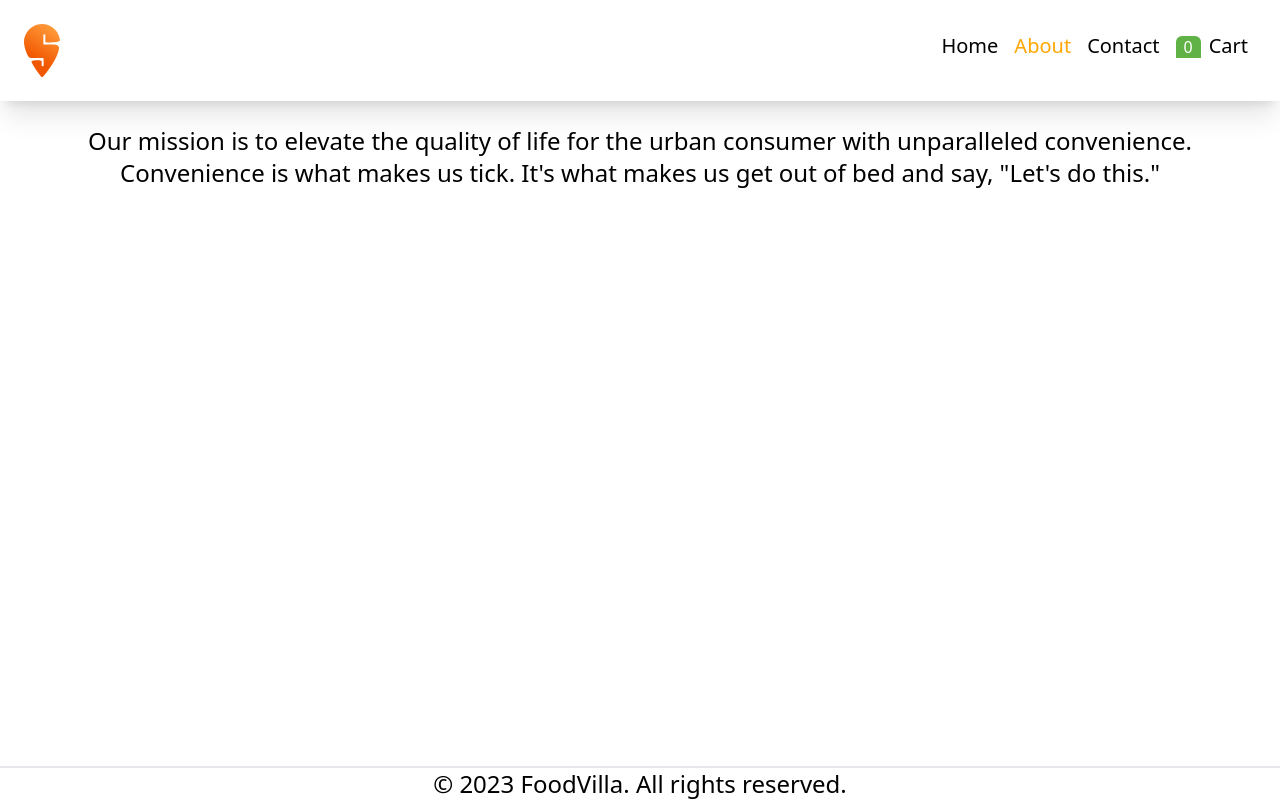
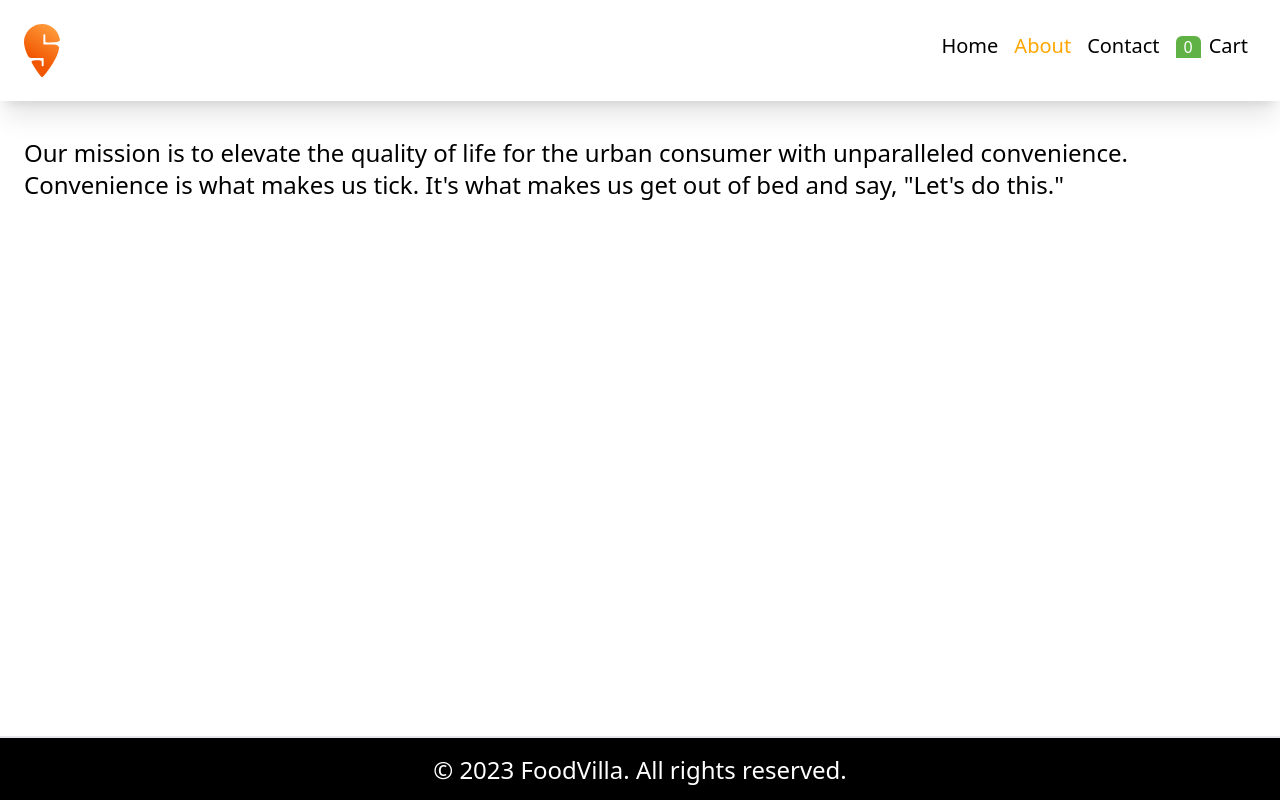
Before and after one commit to STRahul/foodvilla, a React (Vite) app: page /about in a window 1280 px wide. Built offline with nearby package versions, Linux system fonts and the light colour scheme.

Commit message:
fix cart

```diff
--- a/package.json
+++ b/package.json
@@ -14,7 +14,7 @@
     "react": "^18.2.0",
     "react-dom": "^18.2.0",
     "react-redux": "^8.1.3",
-    "react-router-dom": "^6.17.0"
+    "react-router-dom": "^6.22.0"
   },
   "devDependencies": {
     "parcel": "^2.10.0",
--- a/src/components/About.js
+++ b/src/components/About.js
@@ -1,7 +1,7 @@
 const About = () => {
   return (
-    <div className="max-w-[1280px]">
-      <p className="text-center text-2xl m-3 p-3 break-words">
+    <div className="max-w-[1280px] mx-auto my-3">
+      <p className="text-2xl m-3 p-3 break-words">
         Our mission is to elevate the quality of life for the urban consumer
         with unparalleled convenience. Convenience is what makes us tick. It's
         what makes us get out of bed and say, "Let's do this."
--- a/src/components/Cart.js
+++ b/src/components/Cart.js
@@ -1,6 +1,7 @@
 import { useSelector, useDispatch } from "react-redux";
 import { clearCart } from "../utils/CartSlice";
 import MenuItem from "./MenuItem";
+import { Link } from "react-router-dom";
 const Cart = () => {
   const cartItems = useSelector((store) => store.cart.cartItems);
   const dispatch = useDispatch();
@@ -18,7 +19,7 @@ const Cart = () => {
         <p className="text-xl p-2">
           You can go to home page to view more restaurants
         </p>
-        {/* <Link className="bg-[#ffa700] p-3 text-white text-xl rounded-md" to="/">See Restaurant near you</Link> */}
+        <Link className="bg-[#ffa700] p-3 text-white text-xl rounded-md" to="/">See Restaurant near you</Link>
       </div>
     );
   }
--- a/src/components/Footer.js
+++ b/src/components/Footer.js
@@ -1,8 +1,8 @@
 
 const Footer = ()=>{
     return(
-        <div className="text-center text-2xl border-t-2 fixed bottom-0 bg-white w-full">
-            <h1>© 2023 FoodVilla. All rights reserved.</h1>
+        <div className=" border-t-2 fixed bottom-0 bg-black w-full h-16">
+            <h1 className="text-center text-white md:text-2xl mt-4">© 2023 FoodVilla. All rights reserved.</h1>
         </div>
     )
 }
```
Also changed, not shown: 1 other file (tests, documents, lock files or other folders).
